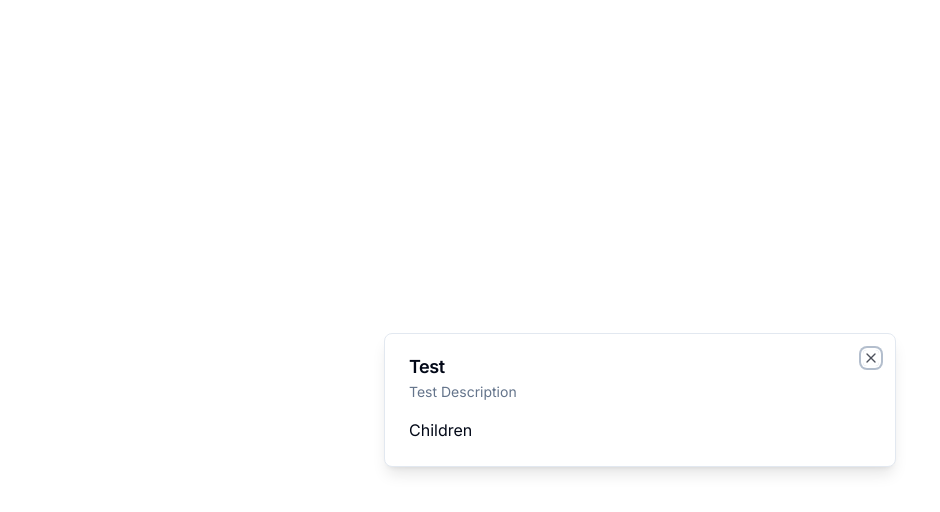
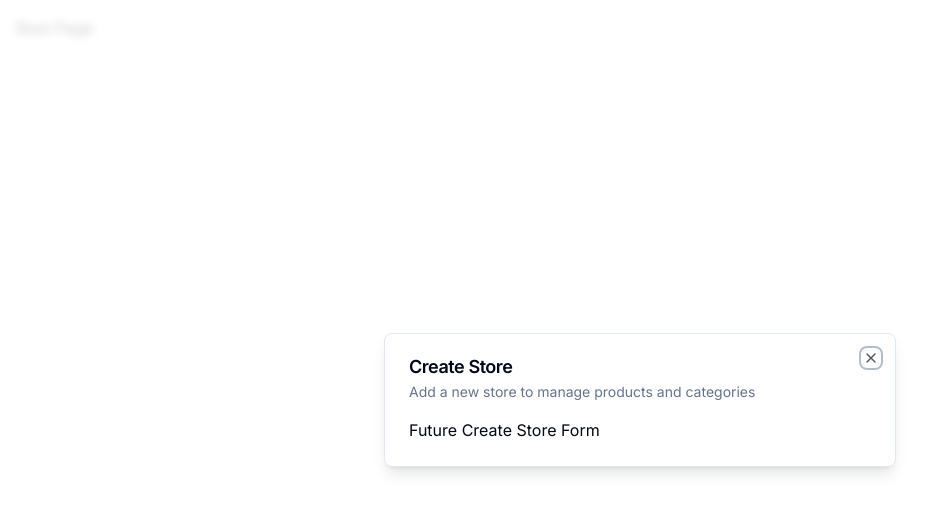
Before and after one commit to DocSJ1980/sjecom, a Next.js app: page / in a window 1280 px wide. Shown: the top 512 px of the page, without its empty margins (0-940 px from the left). Built offline with nearby package versions, Linux system fonts and the light colour scheme.

Commit message:
Create store modal created

```diff
--- a/app/(root)/page.tsx
+++ b/app/(root)/page.tsx
@@ -1,14 +1,23 @@
 "use client"
 
 import { Modal } from "@/components/ui/modal";
+import { useStoreModal } from "@/hooks/use-store-modal";
 import { UserButton } from "@clerk/nextjs";
+import { useEffect } from "react";
 
 export default function SetupPage() {
+  const onOpen = useStoreModal((state) => state.onOpen)
+  const isOpen = useStoreModal((state) => state.isOpen)
+
+  useEffect(() => {
+    if (!isOpen) {
+      onOpen()
+    }
+  }, [])
+
   return (
     <div className='p-4'>
-      <Modal title="Test" description="Test Description" isOpen onClose={() => { }}>
-        Children
-      </Modal>
+      Root Page
       {/* <UserButton afterSignOutUrl="/" /> */}
     </div>)
 }
--- a/app/layout.tsx
+++ b/app/layout.tsx
@@ -1,6 +1,7 @@
 import './globals.css'
 import { Inter } from 'next/font/google'
 import { ClerkProvider } from '@clerk/nextjs'
+import { ModalProvider } from '@/providers/modal-providers'
 
 const inter = Inter({ subsets: ['latin'] })
 
@@ -17,7 +18,9 @@
   return (
     <ClerkProvider>
       <html lang="en">
-        <body className={inter.className}>{children}</body>
+        <body className={inter.className}>{children}
+          <ModalProvider />
+        </body>
       </html>
     </ClerkProvider>
   )
--- /dev/null
+++ b/components/modals/store-modal.tsx
@@ -0,0 +1,16 @@
+"use client"
+import { Modal } from "@/components/ui/modal"
+import { useStoreModal } from "@/hooks/use-store-modal"
+export const StoreModal = () => {
+    const storeModal = useStoreModal()
+    return (
+        <Modal
+            title="Create Store"
+            description="Add a new store to manage products and categories"
+            isOpen={storeModal.isOpen}
+            onClose={storeModal.onClose}
+        >
+            Future Create Store Form
+        </Modal>
+    )
+}
--- /dev/null
+++ b/hooks/use-store-modal.ts
@@ -0,0 +1,13 @@
+import { create } from "zustand";
+
+interface useStoreModalStore {
+    isOpen: boolean,
+    onOpen: () => void,
+    onClose: () => void
+}
+
+export const useStoreModal = create<useStoreModalStore>((set) => ({
+    isOpen: false,
+    onOpen: () => set({ isOpen: true }),
+    onClose: () => set({ isOpen: false }),
+}))
--- /dev/null
+++ b/providers/modal-providers.tsx
@@ -0,0 +1,21 @@
+"use client"
+
+import { StoreModal } from "@/components/modals/store-modal"
+
+import { useEffect, useState } from "react"
+
+export const ModalProvider = () => {
+    const [isMounted, setIsMounted] = useState(false)
+
+    useEffect(() => {
+        setIsMounted(true)
+    }, [])
+
+    if (!isMounted) return null
+
+    return (
+        <>
+            <StoreModal />
+        </>
+    )
+}
```
